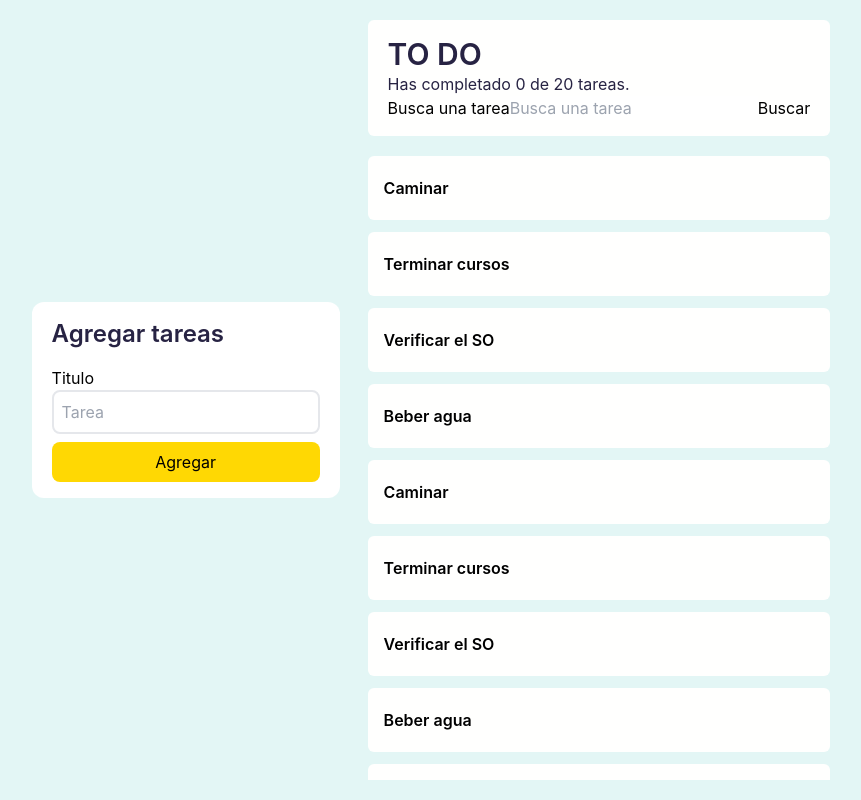
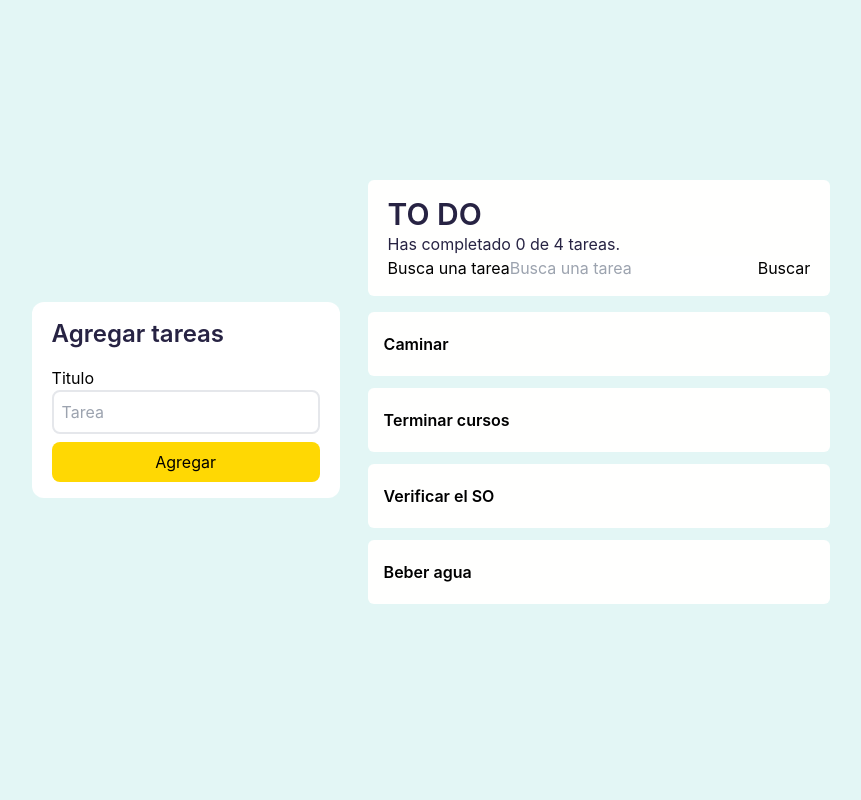
Before and after one commit to desteban/to-do, a React (Create React App) app: page / in a window 1280 px wide. Shown: the whole page, without its empty margins (203-1064 px from the left). Built offline with nearby package versions, Linux system fonts and the light colour scheme.

Commit message:
componenete button y eliminar espacios de los componentes

```diff
--- a/src/App.jsx
+++ b/src/App.jsx
@@ -1,6 +1,7 @@
 import "./App.css";
 import { Todo } from "./Components/Todo/Todo";
 import Todos from "./Components/Todo/Todos";
+import Button from "./Components/ui/Button";
 
 /**
  * @type {Todo[]}
@@ -10,22 +11,6 @@ const todoDefaults = [
   { complete: false, title: "Terminar cursos" },
   { complete: false, title: "Verificar el SO" },
   { complete: true, title: "Beber agua" },
-  { complete: false, title: "Caminar" },
-  { complete: false, title: "Terminar cursos" },
-  { complete: false, title: "Verificar el SO" },
-  { complete: true, title: "Beber agua" },
-  { complete: false, title: "Caminar" },
-  { complete: false, title: "Terminar cursos" },
-  { complete: false, title: "Verificar el SO" },
-  { complete: true, title: "Beber agua" },
-  { complete: false, title: "Caminar" },
-  { complete: false, title: "Terminar cursos" },
-  { complete: false, title: "Verificar el SO" },
-  { complete: true, title: "Beber agua" },
-  { complete: false, title: "Caminar" },
-  { complete: false, title: "Terminar cursos" },
-  { complete: false, title: "Verificar el SO" },
-  { complete: true, title: "Ultimo" },
 ];
 
 function App() {
@@ -34,12 +19,14 @@ function App() {
    */
   const AddTodo = (e) => {
     e.preventDefault();
+
+    alert("agregando");
   };
 
   return (
     <main className="bg-background pb-20 md:max-h-svh">
       <div className="container mx-auto min-h-svh md:flex md:gap-7 md:justify-center">
-        <div className="hidden py-4 h-svh md:flex md:items-center md:justify-center">
+        <div className="hidden py-4 md:h-svh md:flex md:items-center md:justify-center">
           <form className="bg-white px-5 py-4 rounded-xl" onSubmit={AddTodo}>
             <h2 className="text-2xl font-semibold mb-4">Agregar tareas</h2>
             <label className="flex flex-col mb-2">
@@ -53,17 +40,12 @@ function App() {
               />
             </label>
 
-            <button
-              type="submit"
-              className="px-4 py-2 rounded-lg bg-primary w-full"
-            >
-              Agregar
-            </button>
+            <Button>Agregar</Button>
           </form>
         </div>
 
         <div className="md:flex md:items-center md:justify-center">
-        <Todos todos={todoDefaults} />
+          <Todos todos={todoDefaults} />
         </div>
       </div>
     </main>
--- a/src/Components/Todo/TodoItem.jsx
+++ b/src/Components/Todo/TodoItem.jsx
@@ -11,7 +11,7 @@ export default function TodoItem({
   todo = new Todo("Nombre de la tarea", false),
 }) {
   return (
-    <div className="transition duration-300 hover:bg-neutral-100 hover:bg-opacity-90 hover:shadow-md px-4 py-5 rounded-md bg-card-background md:mr-3">
+    <div className="transition duration-300 hover:bg-neutral-100 hover:bg-opacity-90 hover:shadow-md px-4 py-5 rounded-md bg-card-background mx-2 md:ml-0 md:mr-3">
       <h3 className="text-inherit font-semibold">{todo.title}</h3>
     </div>
   );
--- a/src/Components/Todo/TodoList.jsx
+++ b/src/Components/Todo/TodoList.jsx
@@ -2,7 +2,7 @@ import React from "react";
 
 export default function TodoList(props) {
   return (
-    <section id="Listado de TODOs" aria-label="Listado de TODOS" className="flex flex-col gap-3 rounded-md">
+    <section id="Listado de TODOs" aria-label="Listado de TODOS" className="flex flex-col gap-3 rounded-md py-4">
       {props.children}
     </section>
   );
--- a/src/Components/Todo/Todos.jsx
+++ b/src/Components/Todo/Todos.jsx
@@ -16,8 +16,8 @@ export default function Todos({ todos }) {
       aria-label="Tareas"
       className="md:max-h-[calc(100svh-40px)] md:overflow-x-hidden md:overflow-y-auto"
     >
-      <div>
-        <div className="sticky top-0 pb-5 bg-background md:mr-3">
+      <div className="" >
+        <div className="sticky top-0 md:mr-3">
           <div className="bg-card-background rounded-md px-5 py-4">
             <h1 className="text-3xl font-semibold">TO DO</h1>
             <TodoCounter complete={0} total={todos.length} />
@@ -26,7 +26,7 @@ export default function Todos({ todos }) {
           </div>
         </div>
 
-        <div className="rounded-lg">
+        <div className="">
           <TodoList>
             {todos.map((todo, index) => (
               <TodoItem key={index} todo={todo} />
--- /dev/null
+++ b/src/Components/ui/Button.jsx
@@ -0,0 +1,20 @@
+import React from "react";
+
+/**
+ *
+ * @param {object} props
+ * @param {React.ReactNode} props.children
+ * @param {boolean} props.full
+ * @returns
+ */
+export default function Button({ children, full = true }) {
+  return (
+    <button
+      className={`${
+        full ? "w-full" : ""
+      } px-4 py-2 rounded-lg bg-primary w-full cursor-pointer`}
+    >
+      {children}
+    </button>
+  );
+}
```
